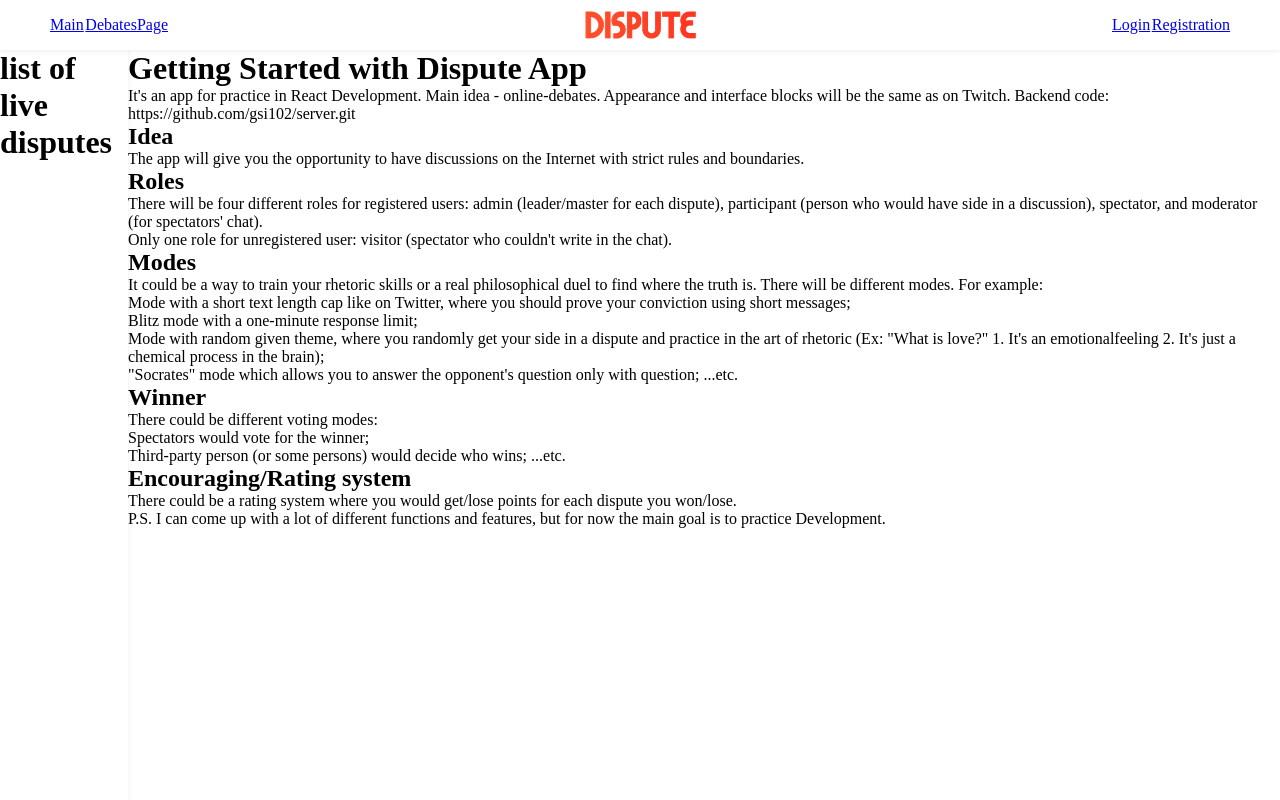
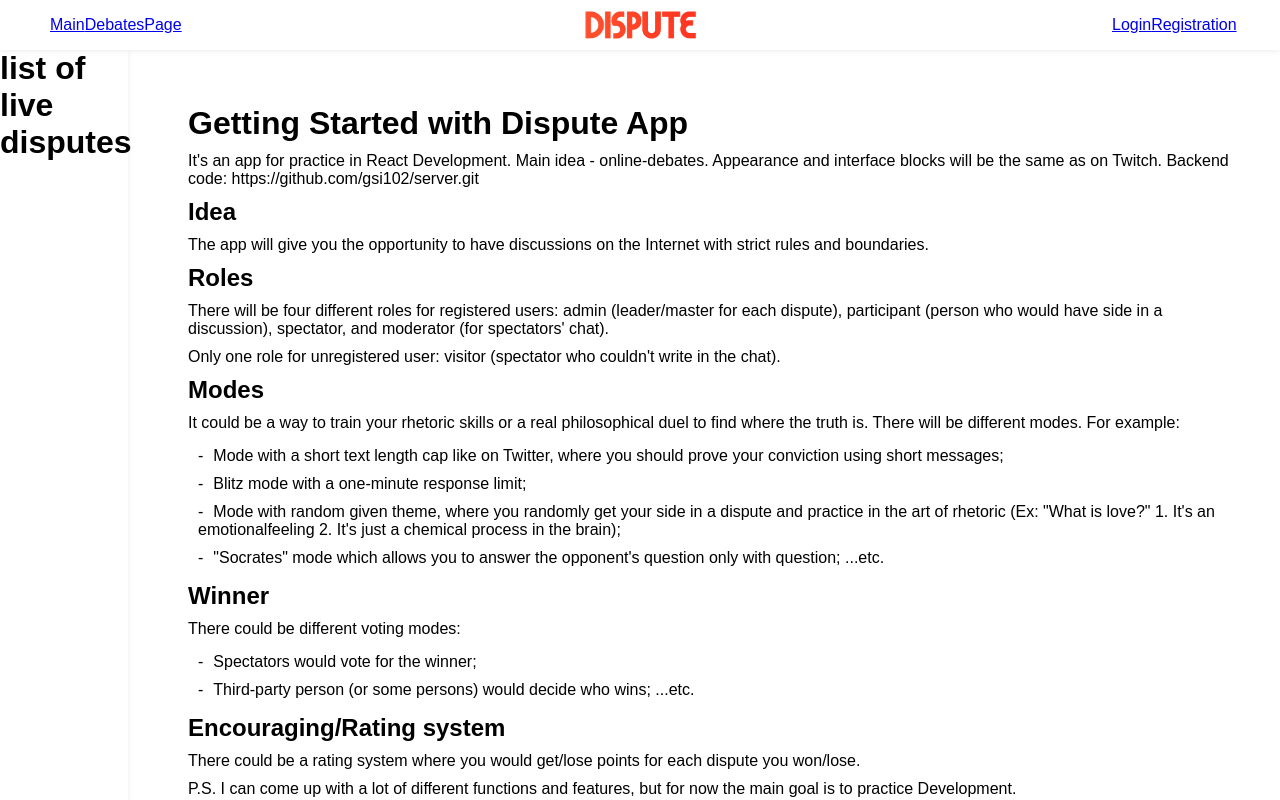
Before and after one commit to gsi102/dispute-app, a React (Create React App) app: page / in a window 1280 px wide. Shown: the top 800 px of the page. Built offline with nearby package versions, Linux system fonts and the light colour scheme.

Commit message:
appearance changes

```diff
--- a/src/components/Header.jsx
+++ b/src/components/Header.jsx
@@ -1,7 +1,9 @@
 import React from "react";
 import { Link } from "react-router-dom";
+import { useSelector } from "react-redux";
 
 const Header = () => {
+  const isAuth = useSelector((state) => state.users.isAuth);
   return (
     <header className="header">
       <div className="header-block">
@@ -10,7 +12,7 @@ const Header = () => {
       </div>
       <div className="logo"></div>
       <div className="header-block">
-        <Link to="/login">Login</Link>
+        {!isAuth ? <Link to="/login">Login</Link> : ""}
         <Link to="/registration">Registration</Link>
       </div>
     </header>
--- a/src/components/HomePage.jsx
+++ b/src/components/HomePage.jsx
@@ -2,7 +2,7 @@ import React from "react";
 
 const HomePage = () => {
   return (
-    <div>
+    <div className="homePage">
       <h1>Getting Started with Dispute App</h1>
       <p>
         It's an app for practice in React Development. Main idea -
--- a/src/styles/App.css
+++ b/src/styles/App.css
@@ -1,7 +1,17 @@
+@font-face {
+  font-family: "IBM Plex Sans Condensed", sans-serif;
+  src: url("https://fonts.googleapis.com/css2?family=IBM+Plex+Sans+Condensed:ital,wght@0,400;0,600;1,400;1,600&display=swap");
+}
+
 * {
   margin: 0;
   padding: 0;
   box-sizing: border-box;
+}
+
+body,
+html {
+  font-family: "IBM Plex Sans Condensed", sans-serif;
 }
 
 #root {
@@ -58,7 +68,6 @@
 }
 
 /* LAYOUT BLOCK */
-
 .outlet {
   width: 90%;
   margin: 0 0 0 10%;
@@ -74,6 +83,23 @@
   height: 100vh;
   background-color: white;
   box-shadow: 0 1px 5px rgb(80, 80, 80, 0.1);
+}
+
+/* HOME PAGE -TEMP STYLES */
+.homePage {
+  margin: 50px 50px;
+}
+.homePage * {
+  padding: 5px 0 5px 10px;
+}
+
+.homePage li {
+  list-style-type: none;
+}
+
+.homePage li::before {
+  content: "-";
+  padding: 0 10px 0 0px;
 }
 
 /* DEBATES WINDOW*/
```
